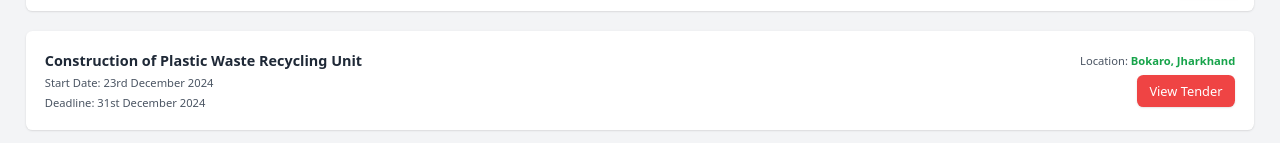
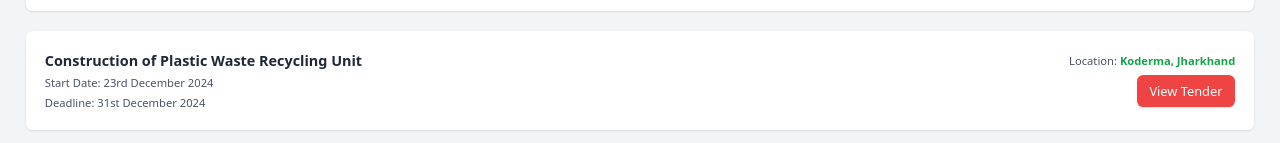
Before and after one commit to devpantiss/Pantiss_official_client, a React (Vite) app: page /tenders in a window 1280 px wide. Shown: the part 340-483 px from the top of the page. Built offline with nearby package versions, Linux system fonts and the light colour scheme.

Commit message:
Update Tenders.jsx

```diff
--- a/src/Pages/Tenders.jsx
+++ b/src/Pages/Tenders.jsx
@@ -5,7 +5,7 @@ const Tenders = () => {
     {
       id: 1,
       title: "Construction of Plastic Waste Recycling Unit",
-      location: "Bokaro, Jharkhand",
+      location: "Koderma, Jharkhand",
       startDate: "23rd December 2024",
       deadline: "31st December 2024",
       link: "https://drive.google.com/file/d/1kDnAKkV-q2fIO3d-QmSxKPEd6Nr4QYnO/view?usp=sharing", // Add Google Drive link here
```
